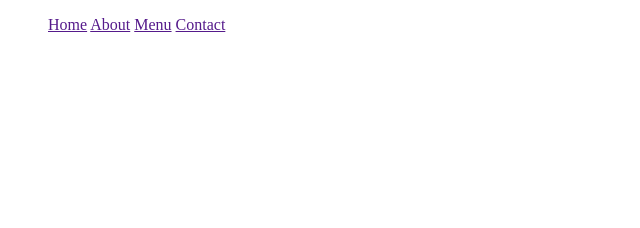
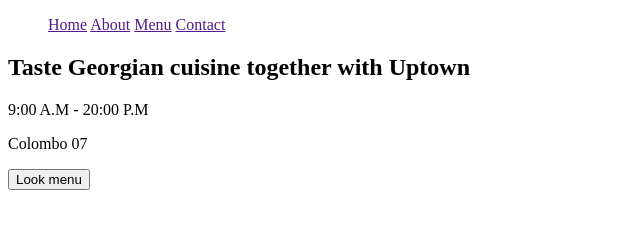
Before and after one commit to DonShanilka/UpTownResturant, a plain HTML site: page index.html in a window 1280 px wide. Shown: the whole page, without its empty margins (0-640 px from the left). Drawn offline with Linux system fonts and the light colour scheme.

Commit message:
update details home page

```diff
--- a/index.html
+++ b/index.html
@@ -22,6 +22,16 @@
             </header>
         </div>
      </section>
+
+    <!-- ******************************* Home Page ************************************* -->
+    <section>
+        <div class="home-page-main-rect">
+            <h1>Taste Georgian cuisine together with Uptown</h1>
+            <p>9:00 A.M - 20:00 P.M</p>
+            <p>Colombo 07</p>
+            <button>Look menu</button>
+        </div>
+    </section>
+
 </body>
-
 </html>
```
